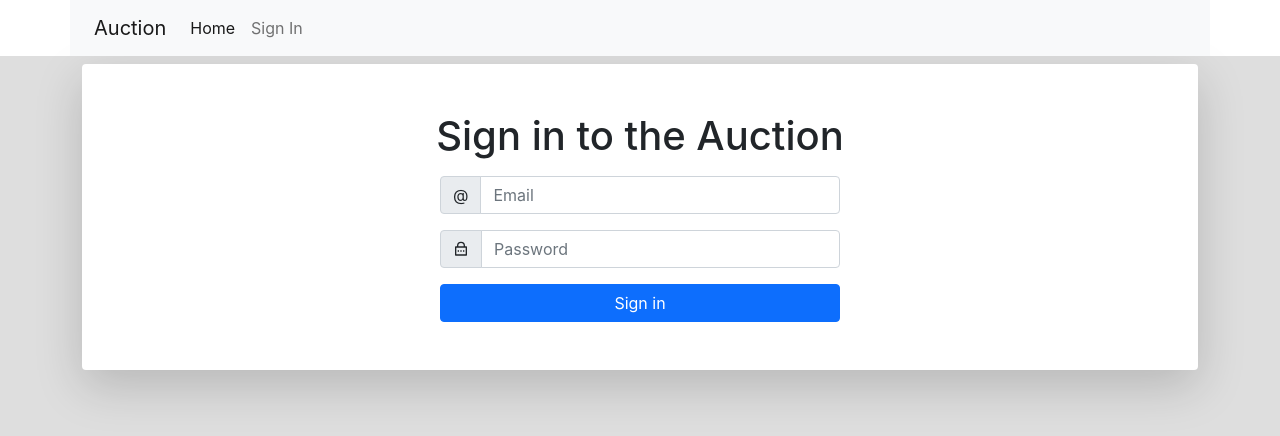
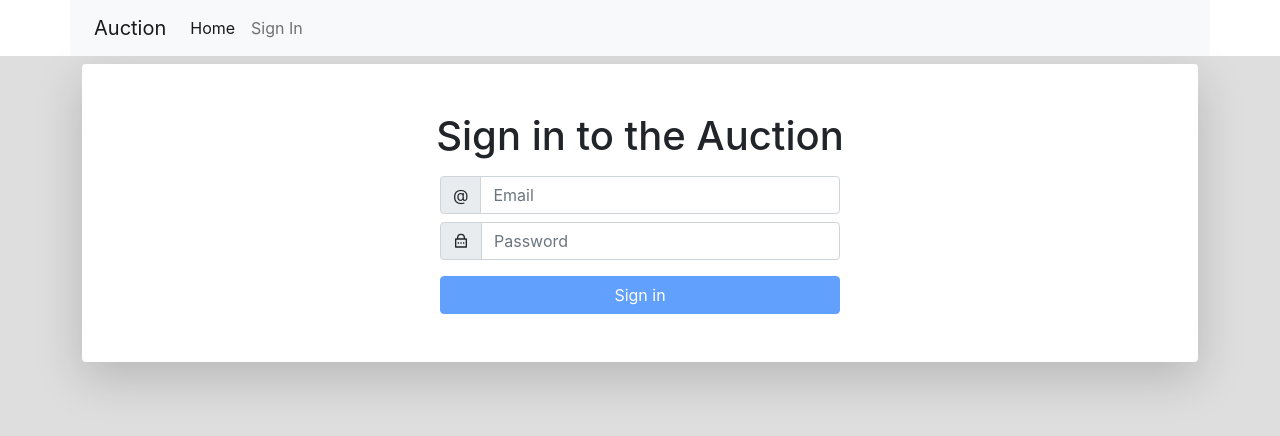
Before and after one commit to Akifcan/scopic-frontend, a Next.js app: page /sign-in in a window 1280 px wide. Shown: the top 436 px of the page. Built offline with nearby package versions, Linux system fonts and the light colour scheme.

Commit message:
created validation class and common form element

```diff
--- /dev/null
+++ b/components/common/FormGroup.tsx
@@ -0,0 +1,37 @@
+import { FC, ReactNode, useEffect, useCallback } from 'react'
+
+interface FormGroupProps {
+    errorMessage?: string
+    children: ReactNode,
+    isRequired: boolean
+}
+
+const FormGroup: FC<FormGroupProps> = ({ errorMessage, children, isRequired }) => {
+
+    const input = useCallback((node: HTMLDivElement) => {
+        if (!node) return
+        const input = node.querySelector('input') || node.querySelector('textarea') || node.querySelector('select')
+        input?.classList.add('form-validation-input')
+        if (errorMessage) {
+            input?.setAttribute('is-valid', 'no')
+        } else {
+            if (isRequired && input?.value.length === 0) {
+                input?.setAttribute('is-valid', 'no')
+            } else {
+                input?.setAttribute('is-valid', 'yes')
+            }
+        }
+    }, [errorMessage, isRequired])
+
+    return <div className='form-group' ref={input}>
+        {children}
+        {errorMessage && (
+            <p className='text-danger'>
+                {errorMessage}
+            </p>
+        )}
+    </div>
+
+}
+
+export default FormGroup
--- /dev/null
+++ b/helpers/validation.ts
@@ -0,0 +1,115 @@
+export interface FormProps<T> {
+    value: T,
+    errorMessage?: string
+}
+
+class Validation {
+
+    input = ''
+
+    maxValue = 0
+    minValue = 0
+    validations: string[] = []
+
+    listening: boolean = false
+
+    form?: HTMLFormElement
+
+    listenForm() {
+        const valid = new Event('valid');
+        const notValid = new Event('not-valid');
+
+        setTimeout(() => {
+            const notValidElements = this.form!.querySelectorAll(`[is-valid="no"]`)
+
+            if (notValidElements.length === 0) {
+                this.form!.dispatchEvent(valid)
+            } else {
+                this.form!.dispatchEvent(notValid)
+            }
+        }, 0);
+
+
+    }
+
+    constructor(form?: HTMLFormElement) {
+        if (form) {
+            this.form = form
+        }
+    }
+
+    setValue(value: string) {
+        this.validations = []
+        this.input = value
+        return this
+    }
+
+    notEmpty() {
+        this.validations.push('not-empty')
+        return this
+    }
+
+    email() {
+        this.validations.push('email')
+        return this
+    }
+
+    minLength(value: number) {
+        this.validations.push('min-length')
+        this.minValue = value
+        return this
+    }
+
+    maxLength(value: number) {
+        this.validations.push('max-length')
+        this.maxValue = value
+        return this
+    }
+
+    validate() {
+        let message: string | undefined
+        for (let i = 0; i < this.validations.length; i++) {
+            const current = this.validations[i]
+            if (current === 'not-empty') {
+                if (!this.input.length) {
+                    message = "Please fill this area."
+                }
+                continue
+            }
+            if (current === 'email') {
+                if (!/(www\.)?[-a-zA-Z0-9@:%._\+~#=]{2,256}\.[a-z]{2,4}\b([-a-zA-Z0-9@:%_\+.~#?&//=]*)/.test(this.input)) {
+                    message = 'Your email address format is wrong.'
+                }
+                continue
+            }
+            if (current === 'min-length') {
+                if (this.input.length < this.minValue) {
+                    message = `Please enter at least ${this.minValue} character.`
+                }
+                continue
+            }
+            if (current === 'max-length') {
+                if (this.input.length > this.maxValue) {
+                    message = `Please not enter no longer ${this.maxValue} character.`
+                }
+                continue
+            }
+        }
+
+        if (this.form) {
+            if (!this.listening) {
+                this.listenForm()
+            } else {
+                this.listening = true
+            }
+        }
+
+        return message
+
+    }
+
+
+
+}
+
+export default Validation
--- a/pages/sign-in/index.tsx
+++ b/pages/sign-in/index.tsx
@@ -1,22 +1,75 @@
-import { FC } from 'react'
+import { FC, useState, useCallback } from 'react'
 import Container from '@/components/common/Container'
 import styles from '@/styles/signin.module.css'
 import { RiLockPasswordLine } from 'react-icons/ri'
+import Validation, { FormProps } from '@/helpers/validation'
+import FormGroup from '@/components/common/FormGroup'
 
 const SignIn: FC = () => {
+
+    const [validation, setValidation] = useState<Validation>()
+
+    const [email, setEmail] = useState<FormProps<string>>({ value: '', errorMessage: '' })
+    const [password, setPassword] = useState<FormProps<string>>({ value: '', errorMessage: '' })
+
+    const [disabled, setDisabled] = useState(true)
+
+    const form = useCallback((node: HTMLFormElement) => {
+        if (!node) return
+
+        setValidation(new Validation(node))
+        node.addEventListener('valid', () => {
+            setDisabled(false)
+        });
+        node.addEventListener('not-valid', () => {
+            setDisabled(true)
+        })
+    }, [])
+
+
     return <Container>
         <main className='d-flex justify-content-center align-items-center py-5 bg-white bg-body rounded shadow-lg flex-column'>
             <h1 className='mb-3'>Sign in to the Auction</h1>
-            <form className={styles.form}>
-                <div className="input-group mb-3">
-                    <span className="input-group-text" id="email">@</span>
-                    <input type="text" className="form-control" placeholder="Email" aria-label="Email" aria-describedby="email" />
-                </div>
-                <div className="input-group mb-3">
-                    <span className="input-group-text" id="email"><RiLockPasswordLine /></span>
-                    <input type="text" className="form-control" placeholder="Password" aria-label="Password" aria-describedby="password" />
-                </div>
-                <button className="btn btn-primary w-100" type="submit">Sign in</button>
+            <form ref={form} className={styles.form}>
+                {validation && (
+                    <>
+                        <FormGroup errorMessage={email.errorMessage} isRequired={true}>
+                            <div className="input-group mb-2">
+                                <span className="input-group-text" id="email">@</span>
+                                <input
+                                    onChange={(e) => {
+                                        setEmail({
+                                            value: e.target.value,
+                                            errorMessage: validation.setValue(e.target.value).notEmpty().email().validate()
+                                        })
+                                    }}
+                                    type="text"
+                                    className="form-control"
+                                    placeholder="Email"
+                                    aria-label="Email"
+                                    aria-describedby="email" />
+                            </div>
+                        </FormGroup>
+                        <FormGroup errorMessage={password.errorMessage} isRequired={true}>
+                            <div className="input-group mb-3">
+                                <span className="input-group-text" id="email"><RiLockPasswordLine /></span>
+                                <input
+                                    onChange={(e) => {
+                                        setPassword({
+                                            value: e.target.value,
+                                            errorMessage: validation.setValue(e.target.value).notEmpty().validate()
+                                        })
+                                    }}
+                                    type="password"
+                                    className="form-control"
+                                    placeholder="Password"
+                                    aria-label="Password"
+                                    aria-describedby="password" />
+                            </div>
+                        </FormGroup>
+                        <button disabled={disabled} className="btn btn-primary w-100" type="submit">Sign in</button>
+                    </>
+                )}
             </form>
         </main>
     </Container>
--- a/tsconfig.json
+++ b/tsconfig.json
@@ -26,6 +26,9 @@
       "@/styles/*": [
         "styles/*"
       ],
+      "@/helpers/*": [
+        "helpers/*"
+      ],
     },
   },
   "include": [
```
